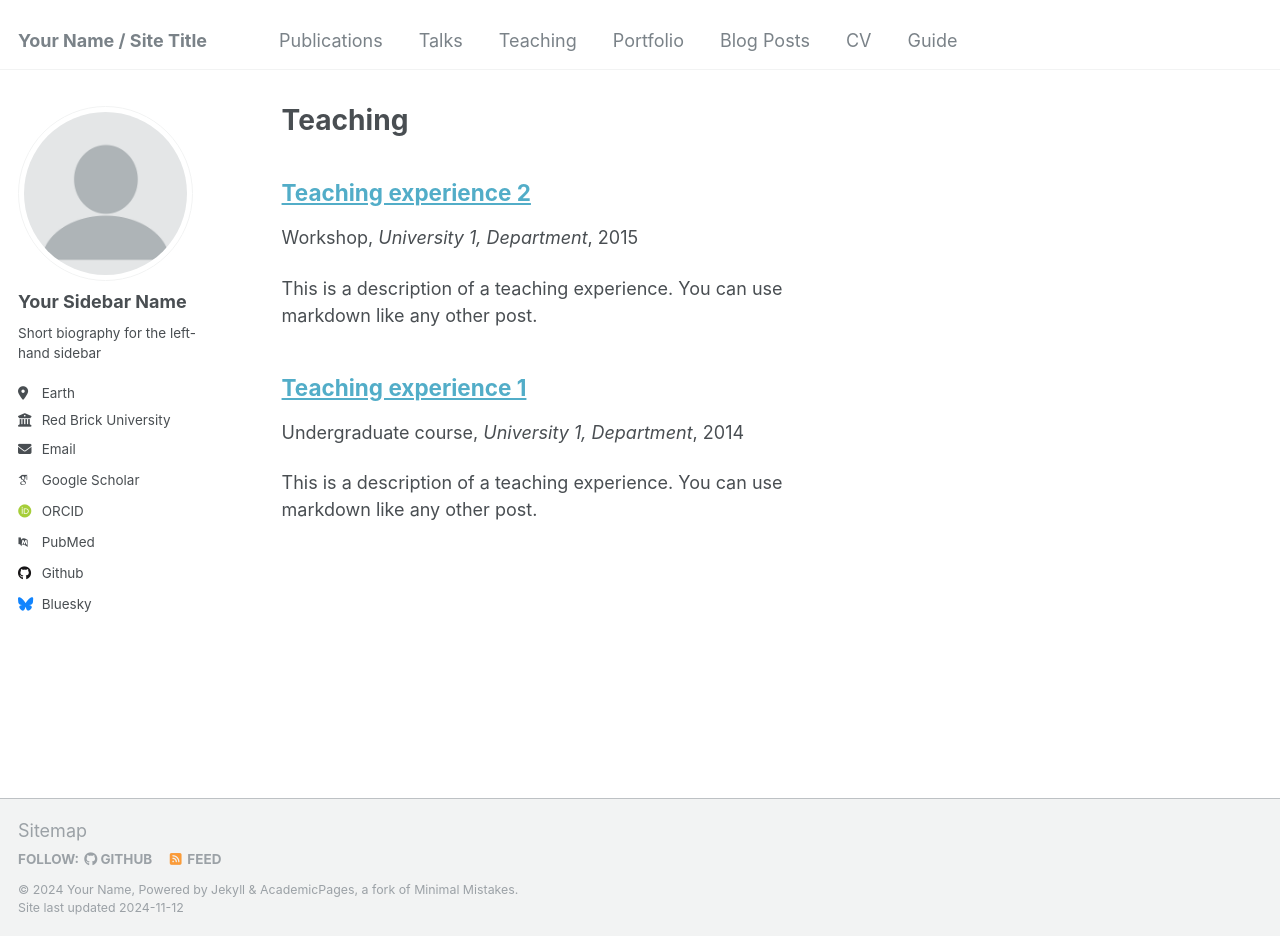
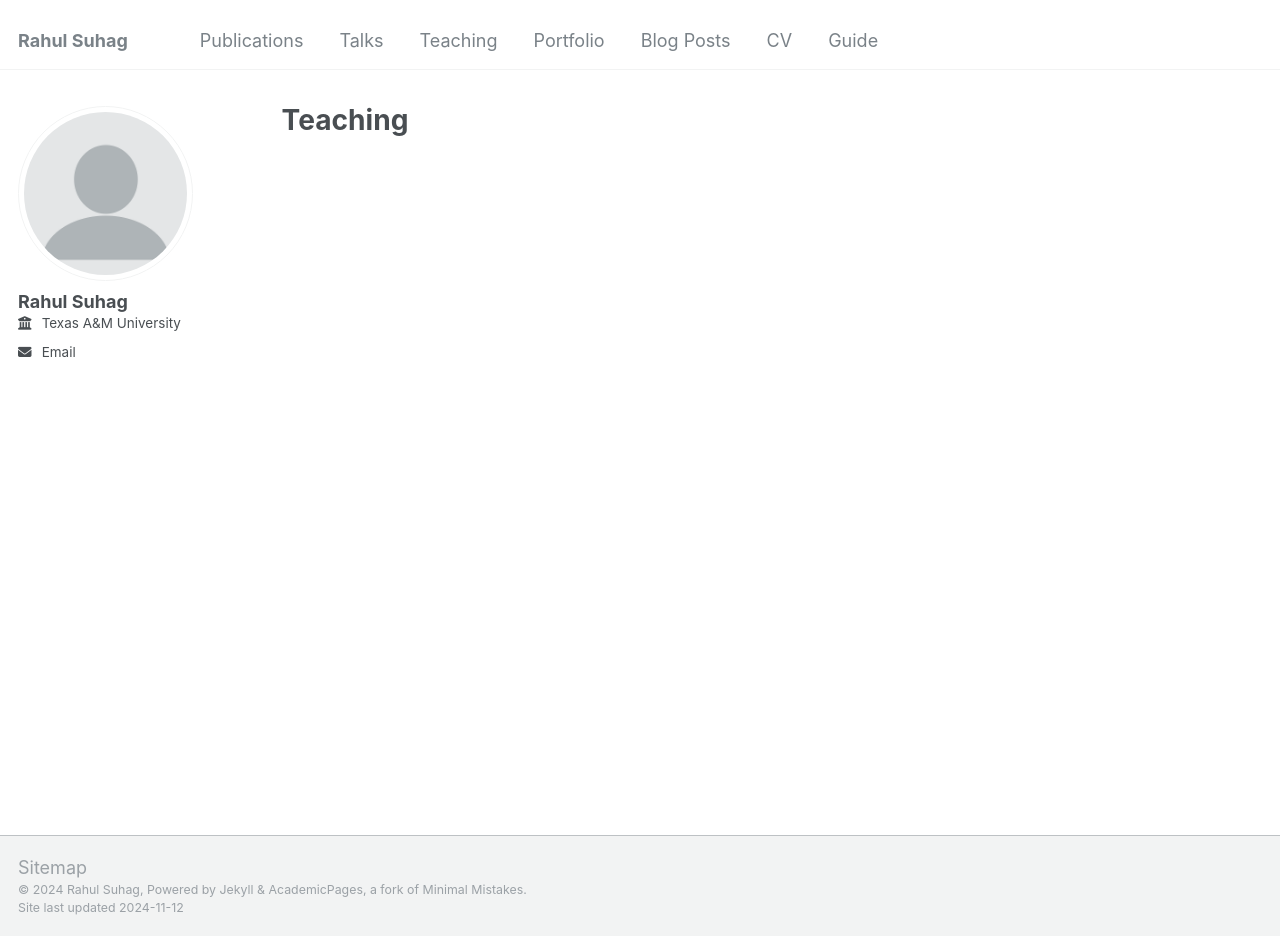
Before and after one commit to rahul-suhag/rahulsuhag.github.io, a Jekyll site: the page built from _pages/teaching.html, in a window 1280 px wide and 936 px high. Built offline with Jekyll 4.4.1, drawn with Linux system fonts in a browser that asks for light colours; some web fonts are replaced.

Commit message:
Update _config.yml

```diff
--- a/_config.yml
+++ b/_config.yml
@@ -8,11 +8,11 @@
 
 # Basic Site Settings
 locale                   : "en-US"
-title                    : "Your Name / Site Title"
+title                    : "Rahul Suhag"
 title_separator          : "-"
-name                     : &name "Your Name"
+name                     : &name "Rahul Suhag"
 description              : &description "personal description"
-url                      : https://academicpages.github.io # the base hostname & protocol for your site e.g. "https://[your GitHub username].github.io"
+url                      : https://rahulsuhag.github.io # the base hostname & protocol for your site e.g. "https://[your GitHub username].github.io"
 baseurl                  : "" # the subpath of your site, e.g. "/blog"
 repository               : "academicpages/academicpages.github.io"
 
@@ -22,21 +22,21 @@ repository               : "academicpages/academicpages.github.io"
 author:
   # Biographic information
   avatar           : "profile.png"
-  name             : "Your Sidebar Name"
+  name             : "Rahul Suhag"
   pronouns         : # example: "she/her"
-  bio              : "Short biography for the left-hand sidebar"
-  location         : "Earth"
-  employer         : "Red Brick University"
+  bio              : #"Short biography for the left-hand sidebar"
+  location         : #"Earth"
+  employer         : "Texas A&M University"
   uri              : # URL
-  email            : "none@example.org"
+  email            : "rahulsuhag@tamu.edu"
 
   # Academic websites
   arxiv            : # URL - Update with the correct link to your profile
-  googlescholar    : "https://scholar.google.com/citations?user=PS_CX0AAAAAJ"
+  googlescholar    : #"https://scholar.google.com/citations?user=PS_CX0AAAAAJ"
   impactstory      : # URL
-  orcid            : "http://orcid.org/yourorcidurl"
+  orcid            : #"http://orcid.org/yourorcidurl"
   semantic         : # URL
-  pubmed           : "https://www.ncbi.nlm.nih.gov/pubmed/?term=john+snow"
+  pubmed           : #"https://www.ncbi.nlm.nih.gov/pubmed/?term=john+snow"
   researchgate     : # URL
   scopus           : # URL
 
@@ -44,12 +44,12 @@ author:
   bitbucket        : # Username - Update with your username on the site
   codepen          : # Username
   dribbble         : # Username
-  github           : "academicpages"
+  github           : #"academicpages"
   kaggle           : # Username
   stackoverflow    : # User number or user number and name (i.e., use "1" or "1/jeff-atwood")
 
   # Social media
-  bluesky          : "bsky.app" # Replace this with you Bluesky username
+  bluesky          : #"bsky.app" # Replace this with you Bluesky username
   facebook         : # Username
   flickr           : # Username
   foursquare       : # Username
@@ -73,15 +73,6 @@ author:
   xing             : # Username
   youtube          : # Username
   zhihu            : # Username
-
-# Publication Category - The following the list of publication categories and their headings
-publication_category:
-  books:
-    title: 'Books'
-  manuscripts:
-    title: 'Journal Articles'
-  conferences:
-    title: 'Conference Papers'
 
 # Site Settings
 teaser                   :  # filename of teaser fallback teaser image placed in /images/, .e.g. "500x300.png"
@@ -117,7 +108,7 @@ staticman:
       options:
         format           : "iso8601" # "iso8601" (default), "timestamp-seconds", "timestamp-milliseconds"
 atom_feed:
-  hide                   : false     # change to true to hide the RSS feed in the footer
+  hide                   : true #false     # change to true to hide the RSS feed in the footer
   path                   : # blank (default) uses feed.xml
 
 
@@ -161,26 +152,23 @@ exclude:
   - "*.sublime-workspace"
   - .asset-cache
   - .bundle
-  - .github
   - .jekyll-assets-cache
   - .sass-cache
+  - CHANGELOG
+  - Capfile
+  - Gemfile
+  - Gruntfile.js
+  - LICENSE
+  - README
+  - Rakefile
   - assets/js/_main.js
   - assets/js/plugins
   - assets/js/vendor
-  - CHANGELOG
-  - Capfile
   - config
-  - Dockerfile
-  - Gemfile
-  - Gruntfile.js
   - gulpfile.js
-  - LICENSE
-  - local
   - log
   - node_modules
-  - package.json*
-  - Rakefile
-  - README
+  - package.json
   - tmp
   - vendor
 keep_files:
@@ -210,15 +198,12 @@ kramdown:
   enable_coderay: false
 
 
-# These settings control the types of collections used by the template
+# Collections
 collections:
-  teaching:
-    output: true
-    permalink: /:collection/:path/
+#  teaching:
+#    output: true
+#     permalink: /:collection/:path/
   publications:
-    output: true
-    permalink: /:collection/:path/
-  portfolio:
     output: true
     permalink: /:collection/:path/
   talks:
@@ -226,7 +211,7 @@ collections:
     permalink: /:collection/:path/
 
 
-# These settings control how pages and collections are included in the site
+# Defaults
 defaults:
   # _posts
   - scope:
@@ -293,23 +278,22 @@ sass:
 permalink: /:categories/:title/
 # paginate: 5 # amount of posts to show
 # paginate_path: /page:num/
-timezone: Etc/UTC # http://en.wikipedia.org/wiki/List_of_tz_database_time_zones
+timezone: America/Los_Angeles # http://en.wikipedia.org/wiki/List_of_tz_database_time_zones
 
 
 # Plugins
 plugins:
-  - jekyll-feed
-  - jekyll-gist
   - jekyll-paginate
   - jekyll-sitemap
-  - jemoji
-
-# Mimic GitHub Pages with --safe
+  - jekyll-gist
+  - jekyll-feed
+  - jekyll-redirect-from
+# mimic GitHub Pages with --safe
 whitelist:
-  - jekyll-feed
-  - jekyll-gist
   - jekyll-paginate
   - jekyll-sitemap
+  - jekyll-gist
+  - jekyll-feed
   - jemoji
 
 
```
